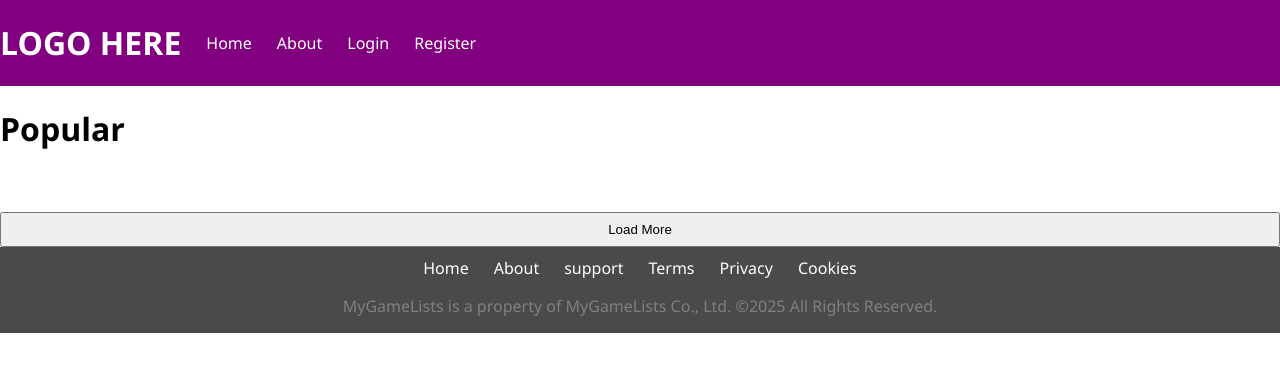
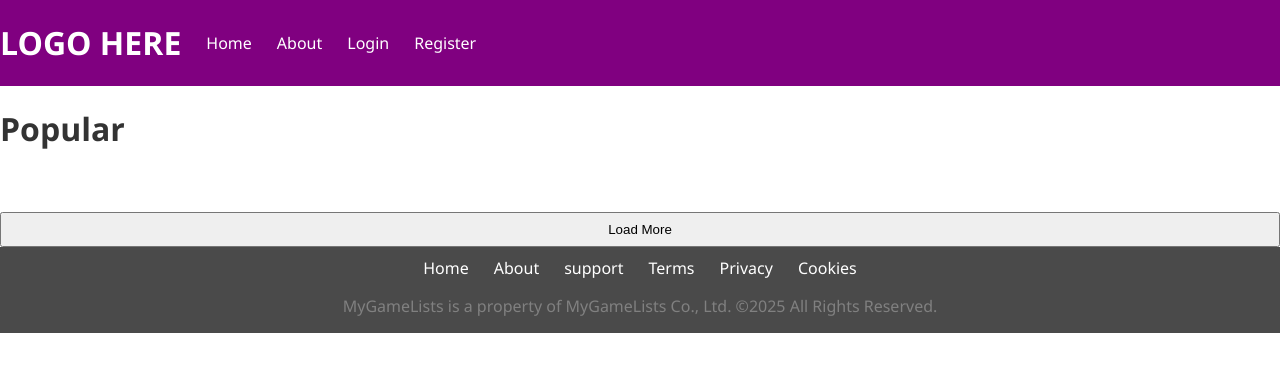
Before and after one commit to FlatWaffle/MyGameListsFork, a Flask app: page / in a window 1280 px wide. Shown: the top 386 px of the page. Run offline with Flask 3, Linux system fonts and the light colour scheme; parts of the project's set-up code (start-up, migrations or seed data) failed here and were passed over.

Commit message:
main text color change

```diff
--- a/static/css/style.css
+++ b/static/css/style.css
@@ -2,6 +2,7 @@
 body{
     margin: 0;
     font-family: Segoe UI;
+    color: #333333;
 }
 a{
     text-decoration: none;
```
